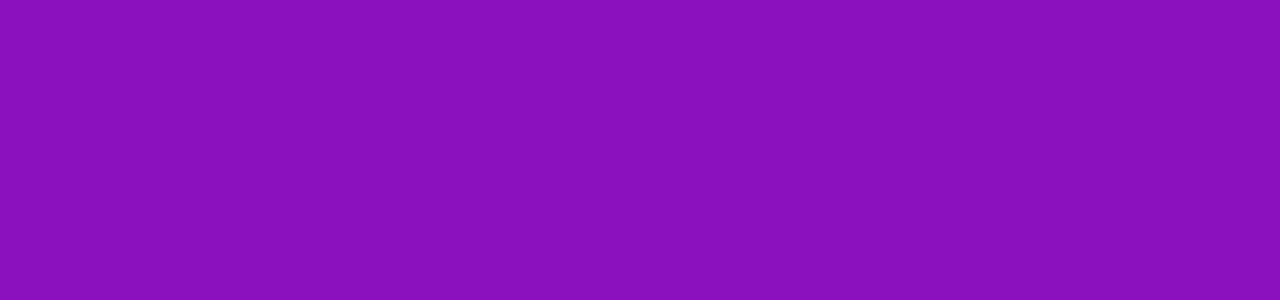
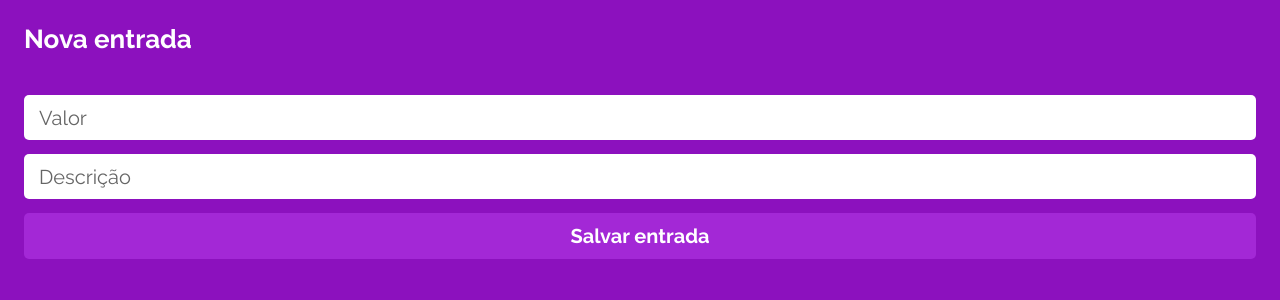
Before and after one commit to vcsil/MyWallet-Front, a React (Create React App) app: page /entrada in a window 1280 px wide. Before the commit this address had no page. Shown: the top 300 px of the page. Built offline with nearby package versions, Linux system fonts and the light colour scheme; a web font is replaced by a local one.

Commit message:
Adiciona telas de registros, nova entrada e nova saída

```diff
--- a/package.json
+++ b/package.json
@@ -4,6 +4,7 @@
   "private": true,
   "dependencies": {
     "axios": "^0.27.2",
+    "dayjs": "^1.11.3",
     "prop-types": "^15.8.1",
     "react": "^17.0.2",
     "react-dom": "^17.0.2",
--- a/src/assets/styles/globalStyles.js
+++ b/src/assets/styles/globalStyles.js
@@ -88,8 +88,7 @@ const GlobalStyle = createGlobalStyle`
   main{
     width: 100vw;
     height: 100vh;
-    padding: 92px 18px 0;
-    margin-bottom: 172px;
+    padding: 78px 18px 0;
   }
 
   .titulo {
--- a/src/components/App.js
+++ b/src/components/App.js
@@ -8,12 +8,14 @@ import TelaSignUp from "./TelaSignUp/TelaSignUp";
 import TelaRegistros from "./TelaRegistros/TelaRegistros";
 import Header from "./layouts/Header";
 import { AuthContext } from "../providers/Auth";
+import Footer from "./layouts/Footer";
+import TelaNovaMovimentacao from "./TelaNovaMovimentacao/TelaNovaMovimentacao";
 
 function App() {
   const { user } = React.useContext(AuthContext);
 
   const { entrou } = user;
-
+  console.log("app", entrou);
   return (
     <BrowserRouter>
       <GlobalStyle />
@@ -24,7 +26,17 @@ function App() {
         <Route path="/" element={<TelaSignIn />} />
         <Route path="/cadastro" element={<TelaSignUp />} />
         <Route path="/registros" element={<TelaRegistros />} />
+        <Route
+          path="/entrada"
+          element={<TelaNovaMovimentacao movimentacao="entrada" />}
+        />
+        <Route
+          path="/saida"
+          element={<TelaNovaMovimentacao movimentacao="saida" />}
+        />
       </Routes>
+
+      <Footer entrou={entrou} />
     </BrowserRouter>
   );
 }
--- /dev/null
+++ b/src/components/TelaNovaMovimentacao/TelaNovaMovimentacao.js
@@ -0,0 +1,122 @@
+import React, { useState, useEffect } from "react";
+import { useNavigate } from "react-router-dom";
+import { Bars } from "react-loader-spinner";
+import styled from "styled-components";
+import axios from "axios";
+import dayjs from "dayjs";
+
+import { AuthContext } from "../../providers/Auth";
+import Aviso from "../Aviso";
+
+function TelaNovaMovimentacao({ movimentacao }) {
+  const { user, setUser } = React.useContext(AuthContext);
+
+  const navigate = useNavigate();
+
+  const [valor, setValor] = useState("");
+  const [descricao, setDescricao] = useState("");
+  const [carregando, setCarregando] = useState(false);
+  const [mostraAviso, setMostraAviso] = useState([]);
+
+  function atualizaEntrada() {
+    setUser({
+      ...user,
+      entrou: false,
+    });
+  }
+
+  function BoxAviso(mensagem) {
+    setMostraAviso([
+      ...mostraAviso,
+      <Aviso key={0} mensagem={mensagem} ok={() => setMostraAviso([])} />,
+    ]);
+  }
+
+  function SubmitData(event) {
+    event.preventDefault();
+    setCarregando(true);
+
+    const URL = "http://localhost:5000/movimentacao";
+    const promise = axios.post(URL, {
+      date: dayjs(Date.now()).format("DD/MM"),
+      descricao,
+      valor,
+      movimentacao,
+    });
+    promise.then((response) => {
+      BoxAviso(response.status);
+      navigate("/registros");
+    });
+    promise.catch((err) => {
+      console.log("parou");
+      const mensagem =
+        typeof err.response.data === "undefined"
+          ? "Servidor desconectado"
+          : err.response.data;
+      BoxAviso(mensagem);
+      setCarregando(false);
+    });
+  }
+
+  useEffect(() => {
+    atualizaEntrada();
+    console.log(movimentacao);
+  }, [user.entrou]);
+
+  return (
+    <Container>
+      <h1>Nova {movimentacao}</h1>
+      <form className="boxInputs" onSubmit={SubmitData}>
+        <input
+          placeholder="Valor"
+          type="text"
+          id="valor"
+          value={valor}
+          onChange={(e) => setValor(e.target.value)}
+          disabled={carregando}
+          required
+        />
+        <input
+          placeholder="Descrição"
+          type="text"
+          id="descricao"
+          value={descricao}
+          onChange={(e) => setDescricao(e.target.value)}
+          disabled={carregando}
+          required
+        />
+        <Botao type="submit" disabled={carregando}>
+          {carregando ? (
+            <Bars height="40" width="40" color="white" ariaLabel="loading" />
+          ) : (
+            <p>Salvar {movimentacao}</p>
+          )}
+        </Botao>
+      </form>
+      {mostraAviso.map((i) => i)}
+    </Container>
+  );
+}
+
+const Container = styled.main`
+  padding: 24px;
+
+  h1 {
+    font-weight: 700;
+    font-size: 26px;
+    line-height: 31px;
+    color: var(--cor-branco);
+    margin-bottom: 40px;
+  }
+`;
+
+const Botao = styled.button`
+  width: 100%;
+  height: 46px;
+  margin-bottom: 36px;
+  display: flex;
+  justify-content: center;
+  align-items: center;
+`;
+
+export default TelaNovaMovimentacao;
--- a/src/components/TelaRegistros/TelaRegistros.js
+++ b/src/components/TelaRegistros/TelaRegistros.js
@@ -4,7 +4,12 @@ import styled from "styled-components";
 function TelaRegistros() {
   return (
     <Main>
-      <ContainerRegistros>Oi</ContainerRegistros>
+      <ContainerRegistros>
+        <p>
+          Não há registros de <br />
+          entrada ou saída
+        </p>
+      </ContainerRegistros>
     </Main>
   );
 }
@@ -16,9 +21,20 @@ const Main = styled.main`
 
 const ContainerRegistros = styled.div`
   height: 446px;
-  width: 326px;
+  width: 100vh;
   background-color: white;
   border-radius: 5px;
+  display: flex;
+  justify-content: center;
+  align-items: center;
+
+  p {
+    font-weight: 400;
+    font-size: 20px;
+    line-height: 23px;
+    text-align: center;
+    color: var(--cor-cinza-escuro);
+  }
 `;
 
 export default TelaRegistros;
--- a/src/components/TelaSignUp/Inputs.js
+++ b/src/components/TelaSignUp/Inputs.js
@@ -51,7 +51,11 @@ function Inputs() {
       promise.catch((err) => {
         navigate("/cadastro");
         setCarregando(false);
-        BoxAviso(err.response.data);
+        const mensagem =
+          typeof err.response.data === "undefined"
+            ? "Servidor desconectado"
+            : err.response.data;
+        BoxAviso(mensagem);
       });
     }
   }
--- /dev/null
+++ b/src/components/layouts/Footer.js
@@ -0,0 +1,83 @@
+import { Link } from "react-router-dom";
+import styled from "styled-components";
+import React from "react";
+
+function Footer({ entrou }) {
+  return (
+    <Menu entrou={entrou}>
+      <Link to="/entrada" style={{ textDecoration: "none" }}>
+        <Botao>
+          <ion-icon
+            name="add-circle-outline"
+            style={{
+              width: "24px",
+              height: "24px",
+              color: "white",
+              cursor: "pointer",
+            }}
+          />
+          <p>
+            Nova
+            <br />
+            entrada
+          </p>
+        </Botao>
+      </Link>
+      <Link to="/saida" style={{ textDecoration: "none" }}>
+        <Botao>
+          <ion-icon
+            name="remove-circle-outline"
+            style={{
+              width: "24px",
+              height: "24px",
+              color: "white",
+              cursor: "pointer",
+            }}
+          />
+          <p>
+            Nova
+            <br />
+            saída
+          </p>
+        </Botao>
+      </Link>
+    </Menu>
+  );
+}
+
+const Menu = styled.footer`
+  background-color: var(--cor-fundo-tela);
+  position: fixed;
+  bottom: 0;
+  left: 0;
+  right: 0;
+  height: 142px;
+  padding: 0 24px;
+
+  display: ${(props) =>
+    props.entrou ? "var(--display-flex)" : "var(--display-none)"};
+
+  justify-content: space-between;
+  align-items: center;
+  z-index: 2;
+`;
+
+const Botao = styled.button`
+  width: 155px;
+  height: 114px;
+  padding: 10px;
+  display: flex;
+  flex-direction: column;
+  justify-content: space-between;
+
+  p {
+    font-weight: 700;
+    font-size: 17px;
+    line-height: 20px;
+    color: var(--cor-branco);
+    cursor: pointer;
+    text-align: left;
+  }
+`;
+
+export default Footer;
--- a/src/components/layouts/Header.js
+++ b/src/components/layouts/Header.js
@@ -5,12 +5,10 @@ import { useNavigate } from "react-router-dom";
 import styled from "styled-components";
 import { AuthContext } from "../../providers/Auth";
 
-function Header(props) {
+function Header({ entrou }) {
   const navigate = useNavigate();
 
   const { user, setUser } = React.useContext(AuthContext);
-
-  const { entrou } = props;
 
   function Sair() {
     setUser({ ...user, name: "", email: "", token: "", entrou: false });
```
Also changed, not shown: 1 other file (tests, documents, lock files or other folders).
